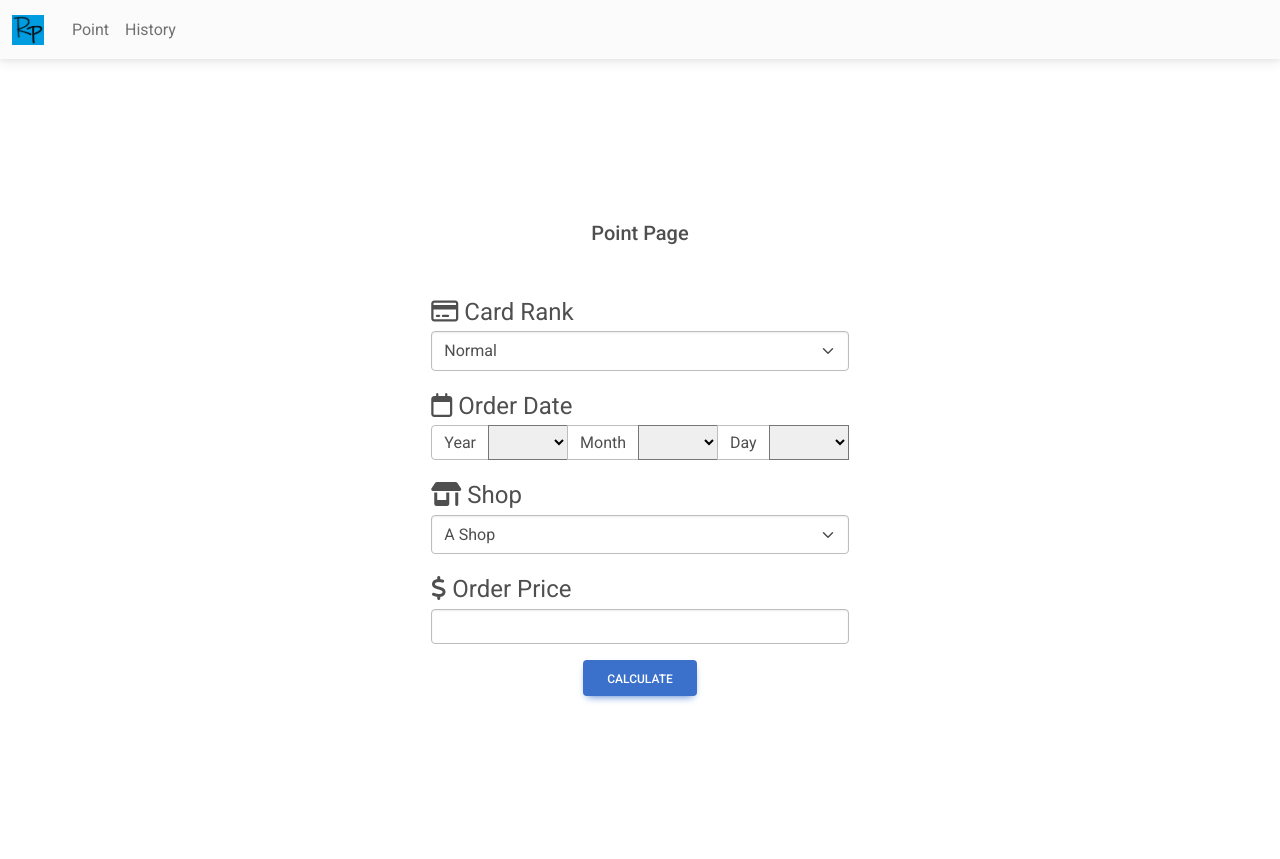
After one commit to Hami1ton/rulebased-slim-mv, a Django app: page /pure_mvt/point in a window 1280 px wide. The commit adds this page. Run offline with Django 4.2, Linux system fonts and the light colour scheme; lists and menus that the app fills with data are empty; some libraries are stand-ins or nearby versions.

Commit message:
point page

```diff
--- a/point_calculation/pure_mvt/templates/navbar.html
+++ b/point_calculation/pure_mvt/templates/navbar.html
@@ -15,7 +15,7 @@
 
             <ul class="navbar-nav me-auto mb-2 mb-lg-0">
                 <li class="nav-item">
-                    <a class="nav-link" href="{% url 'order' %}">Order</a>
+                    <a class="nav-link" href="{% url 'point' %}">Point</a>
                 </li>
                 <li class="nav-item">
                     <a class="nav-link" href="{% url 'history' %}">History</a>
--- /dev/null
+++ b/point_calculation/pure_mvt/templates/point.html
@@ -0,0 +1,60 @@
+{% extends "base.html" %}
+{% block content %}
+<div class="container">
+    <div class="d-flex justify-content-center align-items-center" style="height: 100vh">
+        <form class="text-center">
+            <h5 class="mb-5">Point Page</h5>
+
+            <!-- Card Rank -->
+            <div style="font-size: 1.5rem; text-align: left;">
+                <div><i class="far fa-credit-card"></i> Card Rank</div>
+            </div>
+            <select class="form-select mb-3">
+                <option value="1" selected>Normal</option>
+                <option value="2">Silver</option>
+                <option value="3">Gold</option>
+            </select>
+
+            <!-- Order Date -->
+            <div style="font-size: 1.5rem; text-align: left;">
+                <div><i class="far fa-calendar"></i> Order Date</div>
+            </div>
+            <div class="input-group mb-3">
+                <span class="input-group-text">Year</span>
+                <select class="order-year" id="year" style="width: 5rem;">
+                </select>
+                <span class="input-group-text">Month</span>
+                <select class="order-month" id="month"  style="width: 5rem;">
+                </select>
+                <span class="input-group-text">Day</span>
+                <select class="order-day" id="day"  style="width: 5rem;">
+                </select>
+            </div>
+
+            <!-- Shop -->
+            <div style="font-size: 1.5rem; text-align: left;">
+                <div><i class="fas fa-shop"></i> Shop</div>
+            </div>
+            <select class="form-select mb-3">
+                <option value="1" selected>A Shop</option>
+                <option value="2">B Shop</option>
+                <option value="3">C Shop</option>
+            </select>
+
+            <!-- Order Price -->
+            <div style="font-size: 1.5rem; text-align: left;">
+                <div><i class="fas fa-dollar-sign"></i> Order Price</div>
+            </div>
+            <div class="mb-3">
+                <input type="text" class="form-control" id="orderPrice"/>
+            </div>
+
+            <button type="button" class="btn btn-primary">Calculate</button>
+        </form>
+    </div>
+</div>
+
+<script>
+console.log("Hello")
+</script>
+{% endblock %}
--- a/point_calculation/pure_mvt/urls.py
+++ b/point_calculation/pure_mvt/urls.py
@@ -1,8 +1,8 @@
 from django.urls import path
-from .views import order, history
+from .views import point, history
 
 
 urlpatterns = [
-    path("order", order, name="order"),
+    path("point", point, name="point"),
     path("history", history, name="history"),
 ]
--- a/point_calculation/pure_mvt/views.py
+++ b/point_calculation/pure_mvt/views.py
@@ -1,8 +1,8 @@
 from django.shortcuts import render
 from django.template import loader
 
-def order(request):
-    return render(request, "order.html")
+def point(request):
+    return render(request, "point.html")
 
 def history(request):
     return render(request, "history.html")
```
Also changed, not shown: point_calculation/pure_mvt/templates/order.html (deleted, +0 -11 lines).
